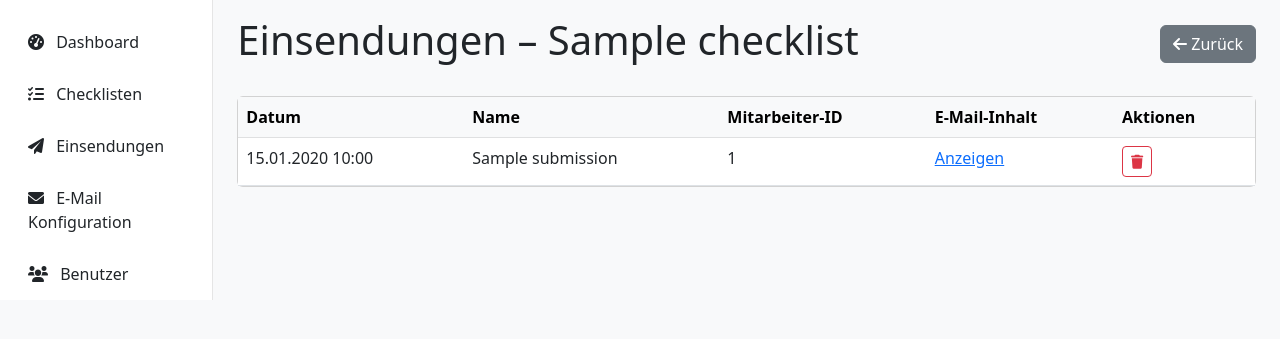
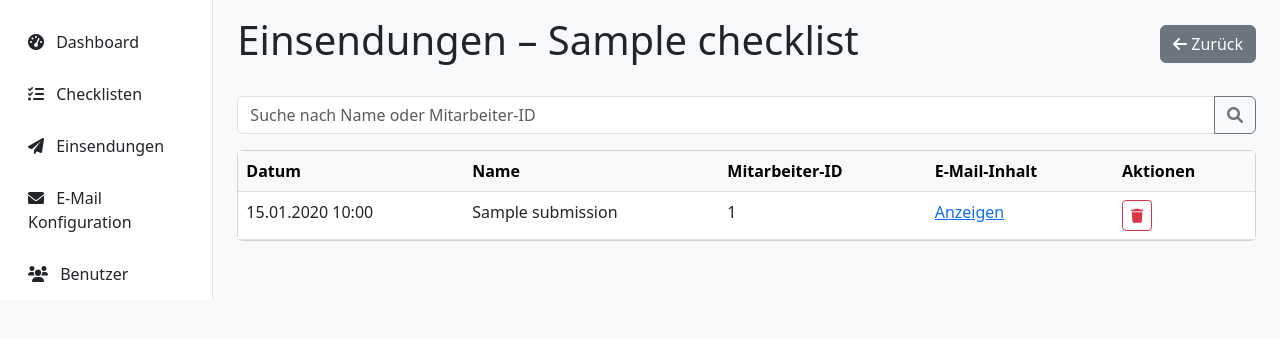
Before and after one commit to lesven/besteller, a Symfony app: template templates/admin/submission/by_checklist.html.twig in a window 1280 px wide. Shown: the part 56-395 px from the top of the page. Run offline with Twig, Linux system fonts and the light colour scheme; the template is opened without the code that fills it: most values are stand-ins (such as "Sample title", 1, 10 or a date in 2020); some libraries are stand-ins or nearby versions.

Commit message:
feat(admin): add search for submissions

```diff
--- a/src/Controller/Admin/SubmissionController.php
+++ b/src/Controller/Admin/SubmissionController.php
@@ -30,18 +30,20 @@ class SubmissionController extends AbstractController
         ]);
     }
 
-    public function byChecklist(int $checklistId): Response
+    public function byChecklist(Request $request, int $checklistId): Response
     {
         $checklist = $this->checklistRepository->find($checklistId);
         if (!$checklist) {
             throw $this->createNotFoundException('Stückliste nicht gefunden');
         }
 
-        $submissions = $this->submissionRepository->findByChecklist($checklist);
+        $search = $request->query->get('q');
+        $submissions = $this->submissionRepository->findByChecklist($checklist, $search);
 
         return $this->render('admin/submission/by_checklist.html.twig', [
             'checklist' => $checklist,
             'submissions' => $submissions,
+            'search' => $search,
         ]);
     }
 
--- a/templates/admin/submission/by_checklist.html.twig
+++ b/templates/admin/submission/by_checklist.html.twig
@@ -9,6 +9,16 @@
         <i class="fas fa-arrow-left"></i> Zurück
     </a>
 </div>
+
+<form method="get" class="mb-3">
+    <div class="input-group">
+        <input type="text" name="q" value="{{ search|default('') }}" class="form-control"
+               placeholder="Suche nach Name oder Mitarbeiter-ID">
+        <button class="btn btn-outline-secondary" type="submit">
+            <i class="fas fa-search"></i>
+        </button>
+    </div>
+</form>
 
 {% for message in app.flashes('success') %}
     <div class="alert alert-success alert-dismissible fade show" role="alert">
```
Also changed, not shown: src/Repository/SubmissionRepository.php (+10 -4 lines).
